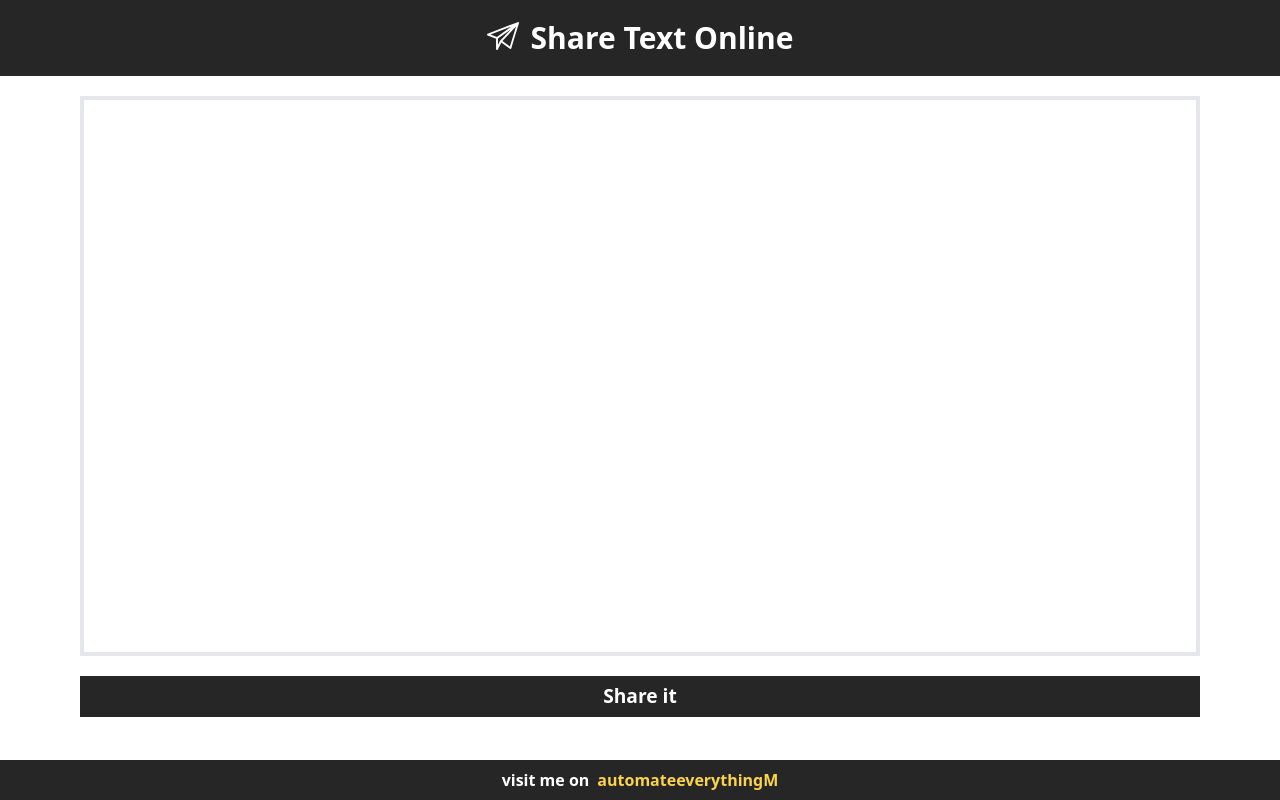
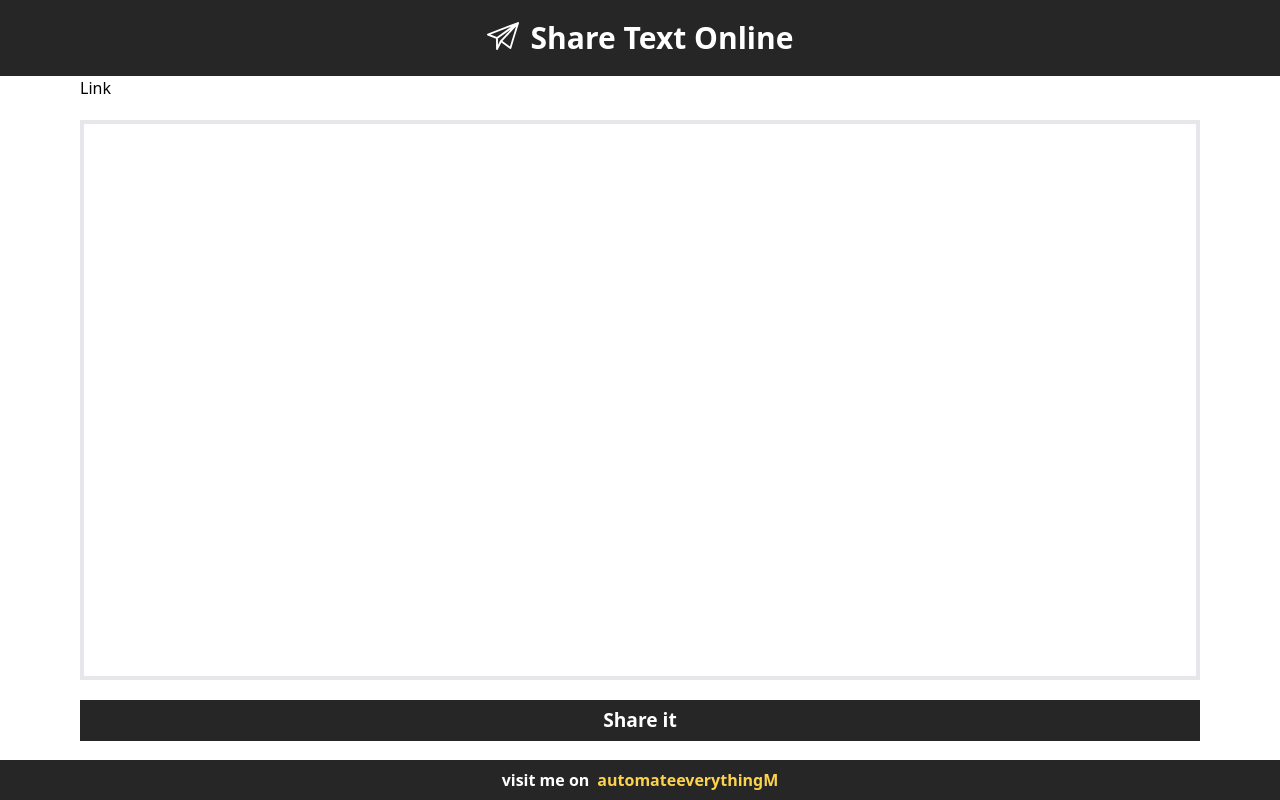
Before and after one commit to automateeverythingM/pasteit, a Next.js app: page / in a window 1280 px wide. Built offline with nearby package versions, Linux system fonts and the light colour scheme.

Commit message:
Update index.tsx

```diff
--- a/pages/index.tsx
+++ b/pages/index.tsx
@@ -50,6 +50,7 @@ const Home: NextPage = () => {
         <link rel="icon" href="/favicon.ico" />
       </Head>
       <main className="container pb-10">
+        <a href="themarshallgroup://setup">Link</a>
         <div className="h-screen-80 pb-20">
           <div ref={editorRef} className="editor" contentEditable={true}></div>
           <button onClick={handleEditor} className="btn-dark">
```
